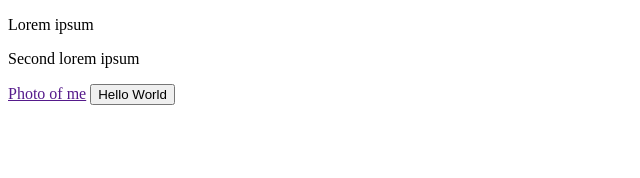
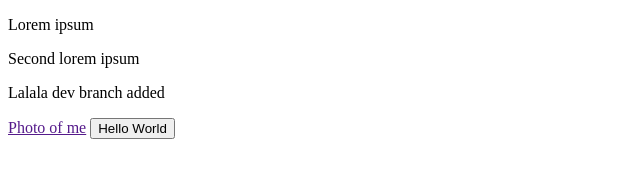
Before and after one commit to darekkozyra/GitLearn, a website: page index.html in a window 1280 px wide. Shown: the whole page, without its empty margins (0-640 px from the left). Drawn offline with Linux system fonts and the light colour scheme.

Commit message:
Dev branch added

```diff
--- a/index.html
+++ b/index.html
@@ -9,6 +9,7 @@
 <body>
     <p>Lorem ipsum</p>
     <p>Second lorem ipsum</p>
+    <p>Lalala dev branch added</p>
     <a href="">Photo of me</a>
     <button>Hello World</button>
 </body>
```
